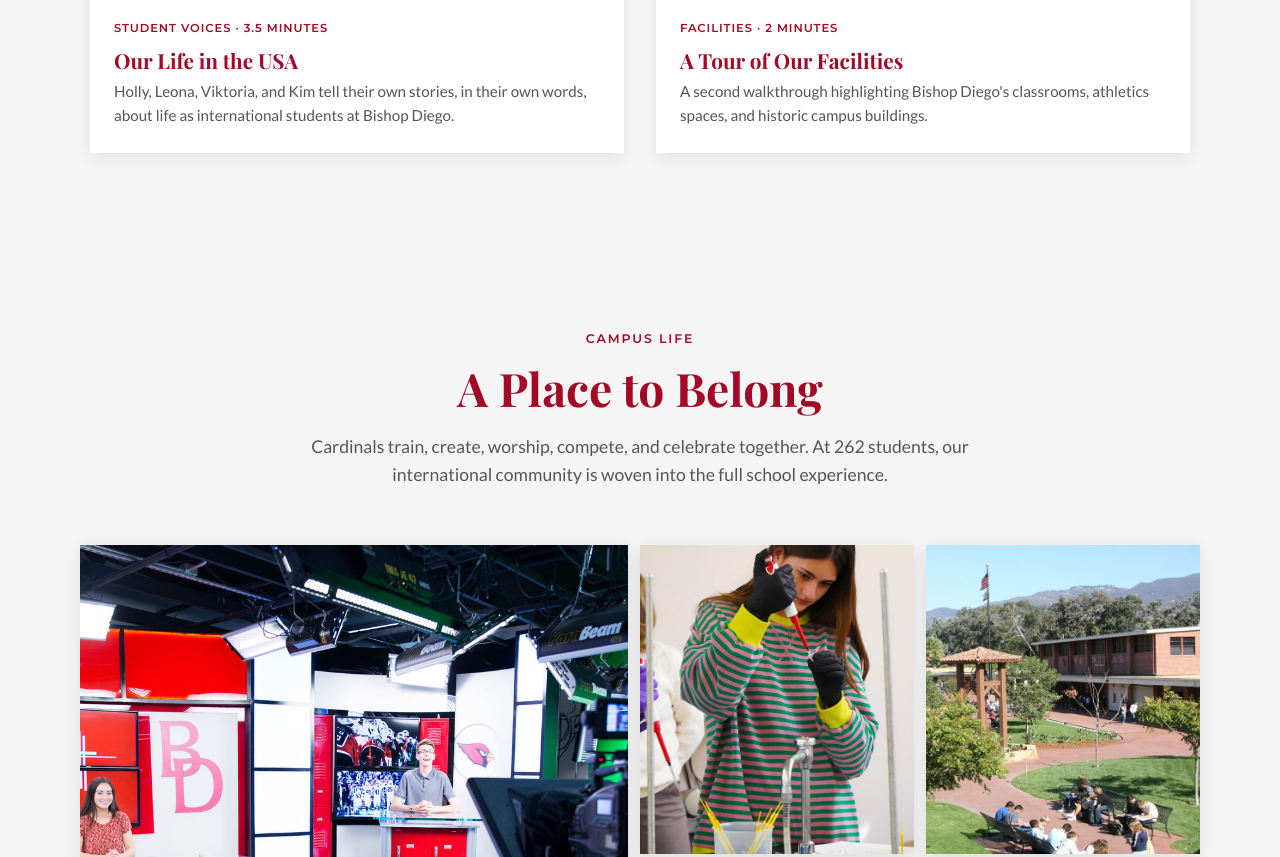
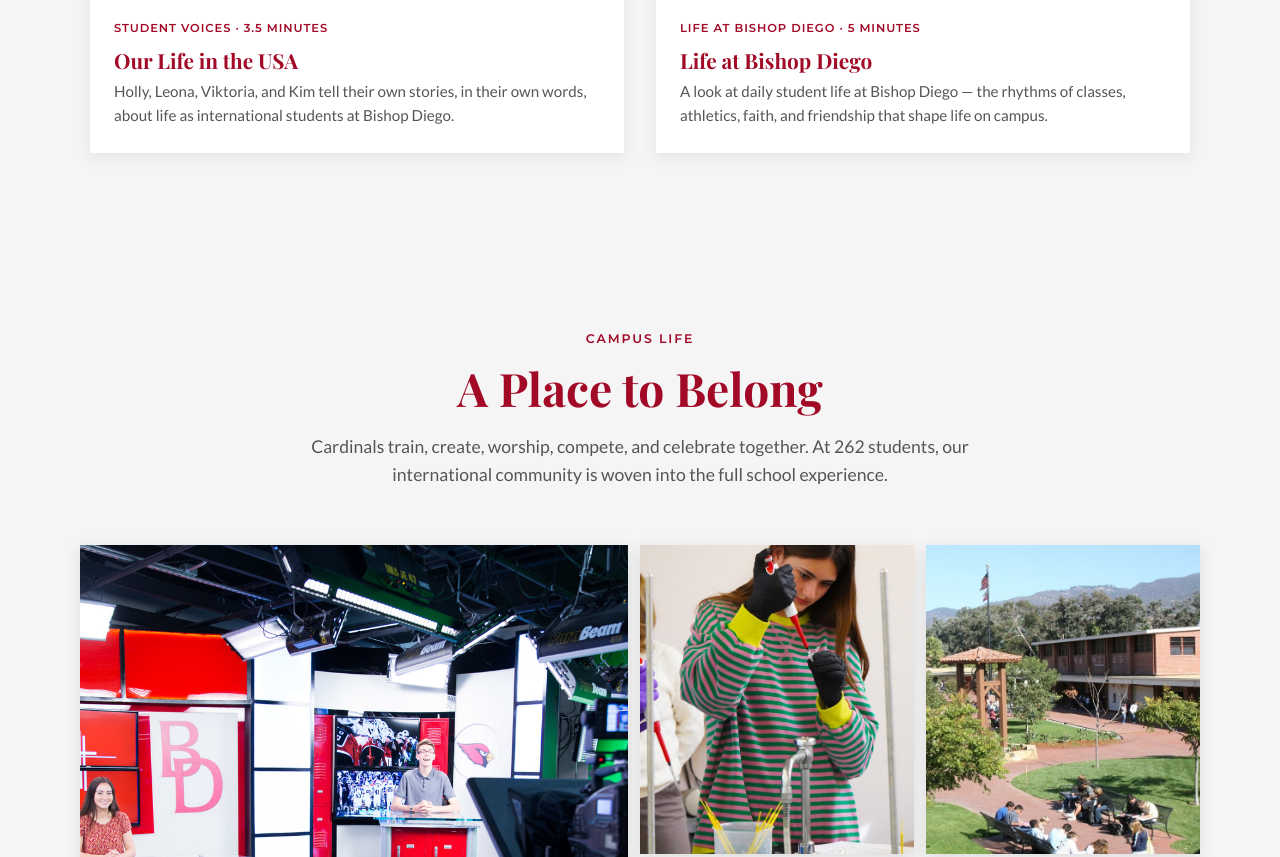
Before and after one commit to Eggmanaa/bdhs-international-applications, a website: page public/index.html in a window 1280 px wide. Shown: the part 6090-6947 px from the top of the page. Drawn offline with nearby package versions, Linux system fonts and the light colour scheme; a web font is replaced by a local one.

Commit message:
Replace 'Tour of Our Facilities' with 'Life at Bishop Diego' video and copy. Update footer contact name from Erika Diaz to Emily Dia.

```diff
--- a/public/index.html
+++ b/public/index.html
@@ -917,9 +917,9 @@
           Your browser does not support embedded video.
         </video>
         <div class="video-card-body">
-          <div class="video-meta">Facilities &middot; 2 minutes</div>
-          <h3>A Tour of Our Facilities</h3>
-          <p>A second walkthrough highlighting Bishop Diego's classrooms, athletics spaces, and historic campus buildings.</p>
+          <div class="video-meta">Life at Bishop Diego &middot; 5 minutes</div>
+          <h3>Life at Bishop Diego</h3>
+          <p>A look at daily student life at Bishop Diego — the rhythms of classes, athletics, faith, and friendship that shape life on campus.</p>
         </div>
       </div>
     </div>
@@ -1410,7 +1410,7 @@
       <h4>Contact the International Program</h4>
       <p><strong>Aaron Eggman</strong><br>International Program Coordinator · Dean of Students</p>
       <p style="margin-top:6px;"><a href="mailto:aeggman@bishopdiego.org">aeggman@bishopdiego.org</a></p>
-      <p style="margin-top:14px;"><strong>Erika Diaz</strong><br>International Program</p>
+      <p style="margin-top:14px;"><strong>Emily Dia</strong><br>International Program</p>
       <p style="margin-top:6px;"><a href="mailto:ediaz@bishopdiego.org">ediaz@bishopdiego.org</a></p>
       <p style="margin-top:14px;">(805) 967-1266, ext. 118</p>
       <p style="margin-top:8px; font-size: 0.88rem;"><em>Spanish-speaking inquiries: Liv Gonzalez, ext. 119</em></p>
```
